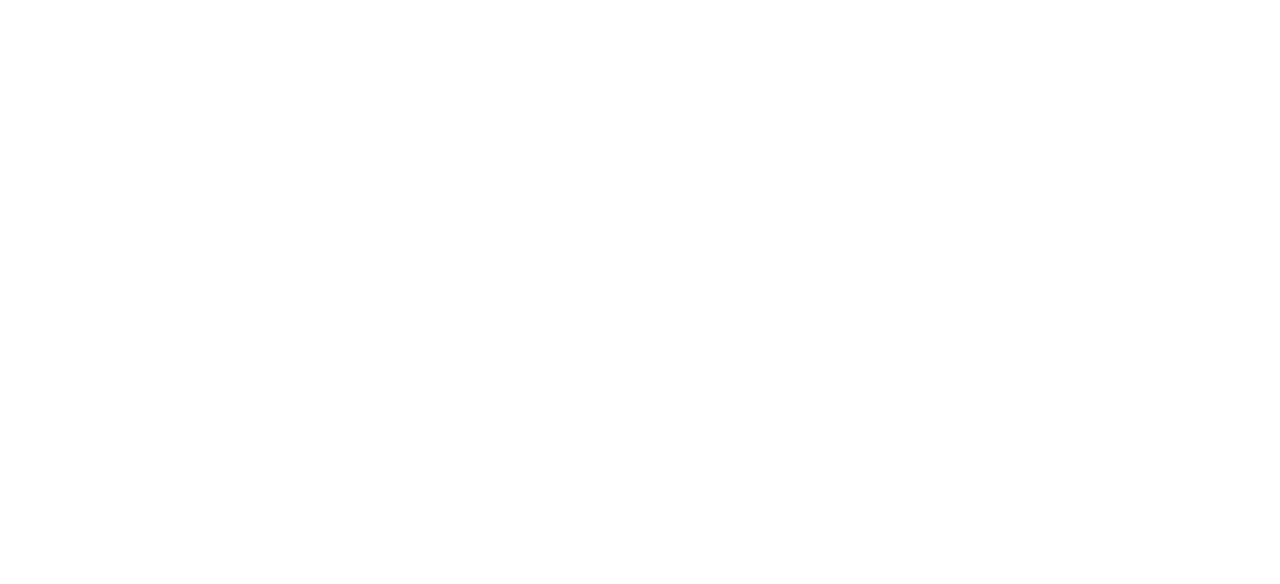
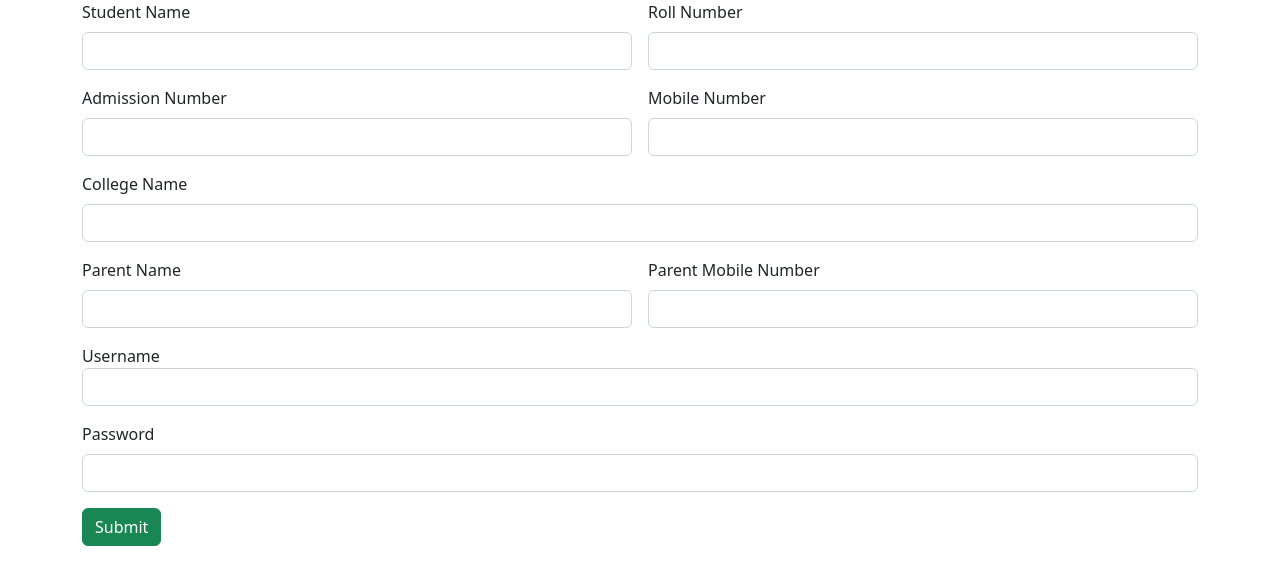
Before and after one commit to Asiyacm/Student-App-2, a plain HTML site: page index.html in a window 1280 px wide. Drawn offline with nearby package versions, Linux system fonts and the light colour scheme.

Commit message:
studententry commit

```diff
--- a/index.html
+++ b/index.html
@@ -11,8 +11,58 @@
 <body>
 
 
+<div class="container">
+    <div class="row">
+        <div class="col col-12 col-sm-12 col-md-12 col-lg-12 col-xl-12 col-xxl-12">
 
- <!-- JavaScript Bundle with Popper -->
+<div class="row g-3">
+    <div class="col col-12 col-sm-6 col-md-6 col-lg-6 col-xl-6 col-xxl-6">
+        <label for="" class="form-label"> Student Name </label>
+        <input type="text" class="form-control">
+    </div>
+    <div class="col col-12 col-sm-6 col-md-6 col-lg-6 col-xl-6 col-xxl-6">
+       <label for="" class="form-label"> Roll Number </label>
+        <input type="text" class="form-control">
+    </div>
+    <div class="col col-12 col-sm-6 col-md-6 col-lg-6 col-xl-6 col-xxl-6">
+        <label for="" class="form-label"> Admission Number </label>
+        <input type="text" class="form-control">
+    </div>
+    <div class="col col-12 col-sm-6 col-md-6 col-lg-6 col-xl-6 col-xxl-6">
+        <label for="" class="form-label"> Mobile Number </label>
+        <input type="text" class="form-control">
+    </div>
+    <div class="col col-12 col-sm-12 col-md-12 col-lg-12 col-xl-12 col-xxl-12">
+        <label for="" class="form-label"> College Name </label>
+        <input type="text" class="form-control">
+    </div>
+    <div class="col col-12 col-sm-6 col-md-6 col-lg-6 col-xl-6 col-xxl-6">
+        <label for="" class="form-label"> Parent Name </label>
+        <input type="text" class="form-control">
+    </div>
+    <div class="col col-12 col-sm-6 col-md-6 col-lg-6 col-xl-6 col-xxl-6">
+        <label for="" class="form-label"> Parent Mobile Number </label>
+        <input type="text" class="form-control">
+    </div>
+    <div class="col col-12 col-sm-12 col-md-12 col-lg-12 col-xl-12 col-xxl-12">
+        <Label class="form-lable"> Username </Label>
+        <input type="text" class="form-control">
+    </div>
+    <div class="col col-12 col-sm-12 col-md-12 col-lg-12 col-xl-12 col-xxl-12">
+        <label for="" class="form-label"> Password </label>
+        <input type="text" class="form-control">
+    </div>
+    <div class="col col-12 col-sm-6 col-md-6 col-lg-6 col-xl-6 col-xxl-6"><buton class="btn btn-success">Submit</buton></div>
+</div>
+
+
+        </div>
+    </div>
+</div>
+
+
+
+   <!-- JavaScript Bundle with Popper -->
 <script src="https://cdn.jsdelivr.net/npm/bootstrap@5.2.3/dist/js/bootstrap.bundle.min.js" integrity="sha384-kenU1KFdBIe4zVF0s0G1M5b4hcpxyD9F7jL+jjXkk+Q2h455rYXK/7HAuoJl+0I4" crossorigin="anonymous"></script>
 </body>
 </html>
```
